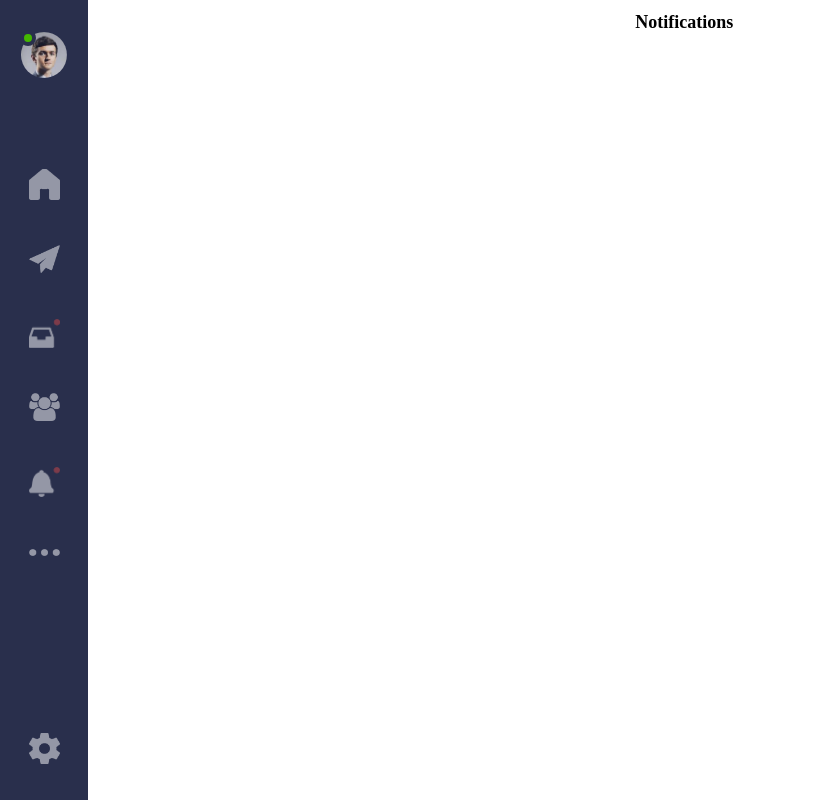
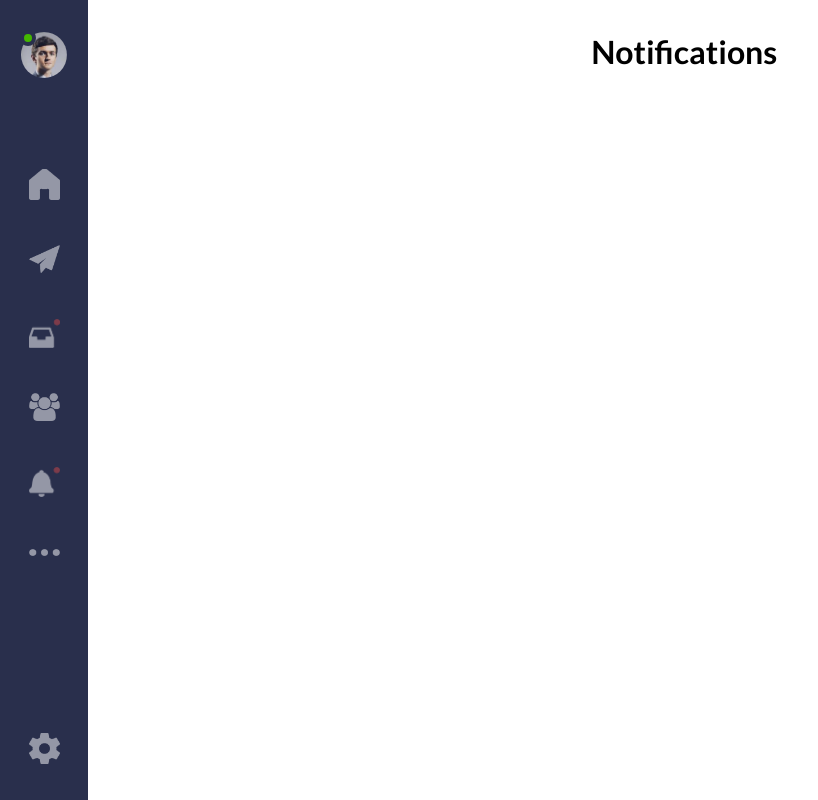
Before and after one commit to DDVVPP/Chat-App-Style-Challenge, a React (Create React App) app: page /notifications in a window 1280 px wide. Shown: the whole page, without its empty margins (0-818 px from the left). Built offline with nearby package versions, Linux system fonts and the light colour scheme.

Commit message:
feat: updated placeholder nav files to styled system

```diff
--- a/src/components/Home.js
+++ b/src/components/Home.js
@@ -1,22 +1,14 @@
 import React from 'react';
-import styled from 'styled-components';
 
-const Wrapper = styled.div`
-  background-color: white;
-  width: 100vw;
-  height: 100vh;
-`;
-
-const NameText = styled.h1`
-  font-size: 18px;
-  text-align: center;
-`;
+import { PlaceHolderContainer, Text } from './styles/globalStyle';
 
 const Home = () => {
   return (
-    <Wrapper>
-      <NameText>Home</NameText>
-    </Wrapper>
+    <PlaceHolderContainer>
+      <Text textAlign="center" fontFamily="Lato" fontSize={32} fontWeight="700">
+        Home
+      </Text>
+    </PlaceHolderContainer>
   );
 };
 
--- a/src/components/Notifications.js
+++ b/src/components/Notifications.js
@@ -1,22 +1,14 @@
 import React from 'react';
-import styled from 'styled-components';
 
-const Wrapper = styled.div`
-  background-color: white;
-  width: 100vw;
-  height: 100vh;
-`;
-
-const NameText = styled.h1`
-  font-size: 18px;
-  text-align: center;
-`;
+import { PlaceHolderContainer, Text } from './styles/globalStyle';
 
 const Notifications = () => {
   return (
-    <Wrapper>
-      <NameText>Notifications</NameText>
-    </Wrapper>
+    <PlaceHolderContainer>
+      <Text textAlign="center" fontFamily="Lato" fontSize={32} fontWeight="700">
+        Notifications
+      </Text>
+    </PlaceHolderContainer>
   );
 };
 
--- a/src/components/Options.js
+++ b/src/components/Options.js
@@ -1,22 +1,14 @@
 import React from 'react';
-import styled from 'styled-components';
 
-const Wrapper = styled.div`
-  background-color: white;
-  width: 100vw;
-  height: 100vh;
-`;
-
-const NameText = styled.h1`
-  font-size: 18px;
-  text-align: center;
-`;
+import { PlaceHolderContainer, Text } from './styles/globalStyle';
 
 const Options = () => {
   return (
-    <Wrapper>
-      <NameText>Options</NameText>
-    </Wrapper>
+    <PlaceHolderContainer>
+      <Text textAlign="center" fontFamily="Lato" fontSize={32} fontWeight="700">
+        Options
+      </Text>
+    </PlaceHolderContainer>
   );
 };
 
--- a/src/components/Send.js
+++ b/src/components/Send.js
@@ -1,22 +1,14 @@
 import React from 'react';
-import styled from 'styled-components';
 
-const Wrapper = styled.div`
-  background-color: white;
-  width: 100vw;
-  height: 100vh;
-`;
-
-const NameText = styled.h1`
-  font-size: 18px;
-  text-align: center;
-`;
+import { PlaceHolderContainer, Text } from './styles/globalStyle';
 
 const Send = () => {
   return (
-    <Wrapper>
-      <NameText>Send</NameText>
-    </Wrapper>
+    <PlaceHolderContainer>
+      <Text textAlign="center" fontFamily="Lato" fontSize={32} fontWeight="700">
+        Send
+      </Text>
+    </PlaceHolderContainer>
   );
 };
 
--- a/src/components/Settings.js
+++ b/src/components/Settings.js
@@ -1,22 +1,14 @@
 import React from 'react';
-import styled from 'styled-components';
 
-const Wrapper = styled.div`
-  background-color: white;
-  width: 100vw;
-  height: 100vh;
-`;
-
-const NameText = styled.h1`
-  font-size: 18px;
-  text-align: center;
-`;
+import { PlaceHolderContainer, Text } from './styles/globalStyle';
 
 const Settings = () => {
   return (
-    <Wrapper>
-      <NameText>Settings</NameText>
-    </Wrapper>
+    <PlaceHolderContainer>
+      <Text textAlign="center" fontFamily="Lato" fontSize={32} fontWeight="700">
+        Settings
+      </Text>
+    </PlaceHolderContainer>
   );
 };
 
--- a/src/components/Users.js
+++ b/src/components/Users.js
@@ -1,22 +1,14 @@
 import React from 'react';
-import styled from 'styled-components';
 
-const Wrapper = styled.div`
-  background-color: white;
-  width: 100vw;
-  height: 100vh;
-`;
-
-const NameText = styled.h1`
-  font-size: 18px;
-  text-align: center;
-`;
+import { PlaceHolderContainer, Text } from './styles/globalStyle';
 
 const Users = () => {
   return (
-    <Wrapper>
-      <NameText>Users</NameText>
-    </Wrapper>
+    <PlaceHolderContainer>
+      <Text textAlign="center" fontFamily="Lato" fontSize={32} fontWeight="700">
+        Users
+      </Text>
+    </PlaceHolderContainer>
   );
 };
 
--- a/src/components/styles/FriendCardContainerStyles.js
+++ b/src/components/styles/FriendCardContainerStyles.js
@@ -1,5 +1,7 @@
 import styled from 'styled-components';
-import { color, space, width, flexbox, borderRadius, border, shadow } from 'styled-system';
+import { color, space, flexbox, borderRadius, border, shadow } from 'styled-system';
+
+import theme from './theme';
 
 export const FriendCardFlexContainer = styled.div`
   display: flex;
@@ -9,16 +11,15 @@ export const FriendCardFlexContainer = styled.div`
 
   box-shadow: 0 6px 20px 0 rgba(0, 0, 0, 0.1);
 `;
-export const ContentContainer = styled.div`
-  ${space}
-`;
 export const Button = styled.button`
   ${borderRadius}
   ${border}
+  ${color}
   cursor: pointer;
   outline: none;
   &:hover {
-    ${color}
+    color: ${theme.colors.white};
+    background-color: ${theme.colors.deepBlue}
   }
 `;
 export const ButtonHighlighted = styled.button`
@@ -29,13 +30,3 @@ export const ButtonHighlighted = styled.button`
   cursor: pointer;
   outline: none;
 `;
-export const FlexContainer = styled.div`
-  display: flex;
-  ${flexbox}
-  ${width}
-`;
-export const ImageUser = styled.img`
-  width: 15%;
-  height: 15%;
-  ${space}
-`;
--- a/src/components/styles/FriendListPanelStyles.js
+++ b/src/components/styles/FriendListPanelStyles.js
@@ -35,16 +35,3 @@ export const Image = styled.img`
   max-width: 20%;
   height: auto;
 `;
-export const Button = styled.button`
-  ${color}
-  ${space}
-  cursor: pointer;
-  width: 100%;
-  height: 50%;
-  ${borderRadius}
-  transition-duration: 0.4s;
-  outline: none;
-  &:hover {
-    ${color}
-  }
-`;
--- a/src/components/styles/globalStyle.js
+++ b/src/components/styles/globalStyle.js
@@ -81,3 +81,10 @@ export const LargeAvatar = withStyles(() => ({
     marginLeft: '30%',
   },
 }))(Avatar);
+
+// for Navbar placeholder components
+export const PlaceHolderContainer = styled.div`
+  ${color}
+  height: 100vh;
+  width: 100vw;
+`;
```
Also changed, not shown: src/components/DirectMessaging/NavigationPanel.js (+0 -11 lines).
